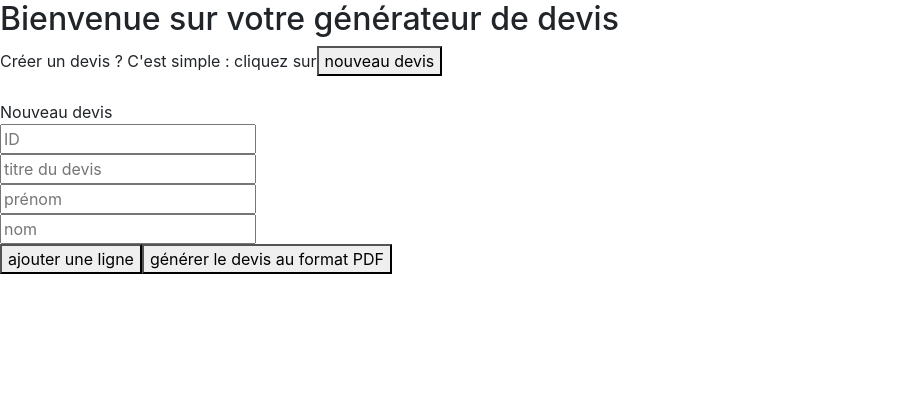
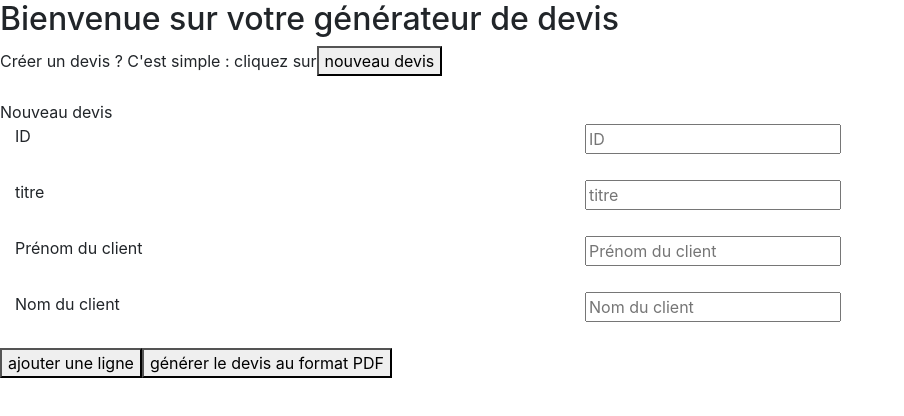
Before and after one commit to sandix34/Devis-generator-react, a React (Create React App) app: page / in a window 1280 px wide. Shown: the top 416 px of the page, without its empty margins (0-904 px from the left). Built offline with nearby package versions, Linux system fonts and the light colour scheme; what @react-pdf/renderer would draw is missing.

Commit message:
inputText stateless functionnal component

```diff
--- a/public/index.html
+++ b/public/index.html
@@ -19,7 +19,7 @@
       work correctly both with client-side routing and a non-root public URL.
       Learn how to configure a non-root public URL by running `npm run build`.
     -->
-    <title>React App</title>
+    <title>Générateur de devis</title>
   </head>
   <body>
     <noscript>You need to enable JavaScript to run this app.</noscript>
--- a/src/components/EstimateForm.jsx
+++ b/src/components/EstimateForm.jsx
@@ -1,6 +1,7 @@
 import React, { Component } from 'react';
 import Item from './item';
 import { renderPDFInDOM } from './pdfMaker';
+import InputText from "./InputText";
 
 class EstimateForm extends Component {
   state = {
@@ -38,8 +39,8 @@ class EstimateForm extends Component {
 
   handleChange = (evt, name) => {
     const value = evt.currentTarget.value;
-        console.log(JSON.stringify({name: value}));
-        console.log(JSON.stringify({[name]: value}));
+    console.log(JSON.stringify({ name: value }));
+    console.log(JSON.stringify({ [name]: value }));
     this.setState({
       [name]: value
     })
@@ -66,7 +67,7 @@ class EstimateForm extends Component {
     const clonedItem = { ...item };
     clonedItem[field] = value;
     const clonedItems = { ...this.state.items };
-        clonedItems[clonedItem.id] = clonedItem ;
+    clonedItems[clonedItem.id] = clonedItem;
     this.setState({ items: clonedItems });
   };
 
@@ -75,12 +76,36 @@ class EstimateForm extends Component {
       <>
         <div>Nouveau devis</div>
         <form onSubmit={this.handleSubmit}>
-                    <input type="text" name="id" id="id" placeholder="ID" value={this.state.id} onChange={evt => this.handleChange(evt, 'id')} /> <br/>
-                    <input type="text" name="title" id="title" placeholder="titre du devis" value={this.state.Title} onChange={evt => this.handleChange(evt,'title')} /> <br/>
-                    <input type="text" name="customerFirstName" id="customerFirstName" placeholder="prénom" value={this.state.customerFirstName} onChange={evt => this.handleChange(evt,'customerFirstName')} /> <br/>
-                    <input type="text" name="customerLastName" id="customerLastName" placeholder="nom" value={this.state.customerLastName} onChange={evt => this.handleChange(evt, 'customerLastName')} /> <br/>
-                    <button onClick={ this.addItem }>ajouter une ligne</button>
-                    { Object.keys(this.state.items).map((itemId, index) => (<Item key={ index } item={this.state.items[itemId]} onItemChange={ this.handleItemChange } />)) }
+          <InputText
+            label="ID"
+            name="id"
+            value={this.state.id}
+            onChange={this.handleChange}
+          />
+          <br />
+          <InputText
+            label="titre"
+            name="title"
+            value={this.state.title}
+            onChange={this.handleChange}
+          />
+          <br />
+          <InputText
+            label="Prénom du client"
+            name="customerFirstName"
+            value={this.state.customerFirstName}
+            onChange={this.handleChange}
+          />
+          <br />
+          <InputText
+            label="Nom du client"
+            name="customerLastName"
+            value={this.state.customerLastName}
+            onChange={this.handleChange}
+          />
+          <br />
+          <button onClick={this.addItem}>ajouter une ligne</button>
+          {Object.keys(this.state.items).map((itemId, index) => (<Item key={index} item={this.state.items[itemId]} onItemChange={this.handleItemChange} />))}
           <button onClick={() => renderPDFInDOM(JSON.stringify(this.state))}>générer le devis au format PDF</button>
         </form>
       </>
--- /dev/null
+++ b/src/components/InputText.jsx
@@ -0,0 +1,26 @@
+import React from 'react';
+
+const InputText = (props) => {
+  return (
+    <React.Fragment>
+      <div className="container estimateitem" style={{marginLeft: 0}}>
+        <div className="row">
+          <div className="col">
+            <label htmlFor={props.name}>{props.label}</label>
+          </div>
+          <div className="col">
+          <input
+            type="text"
+            name={props.name}
+            value={props.value}
+            onChange={evt => props.onChange(evt, props.name)}
+            placeholder={props.label}
+          />
+          </div>
+        </div>
+      </div>
+    </React.Fragment>
+);
+}
+
+export default InputText;
```
Lines whose indentation alone changed are shown as unchanged.
